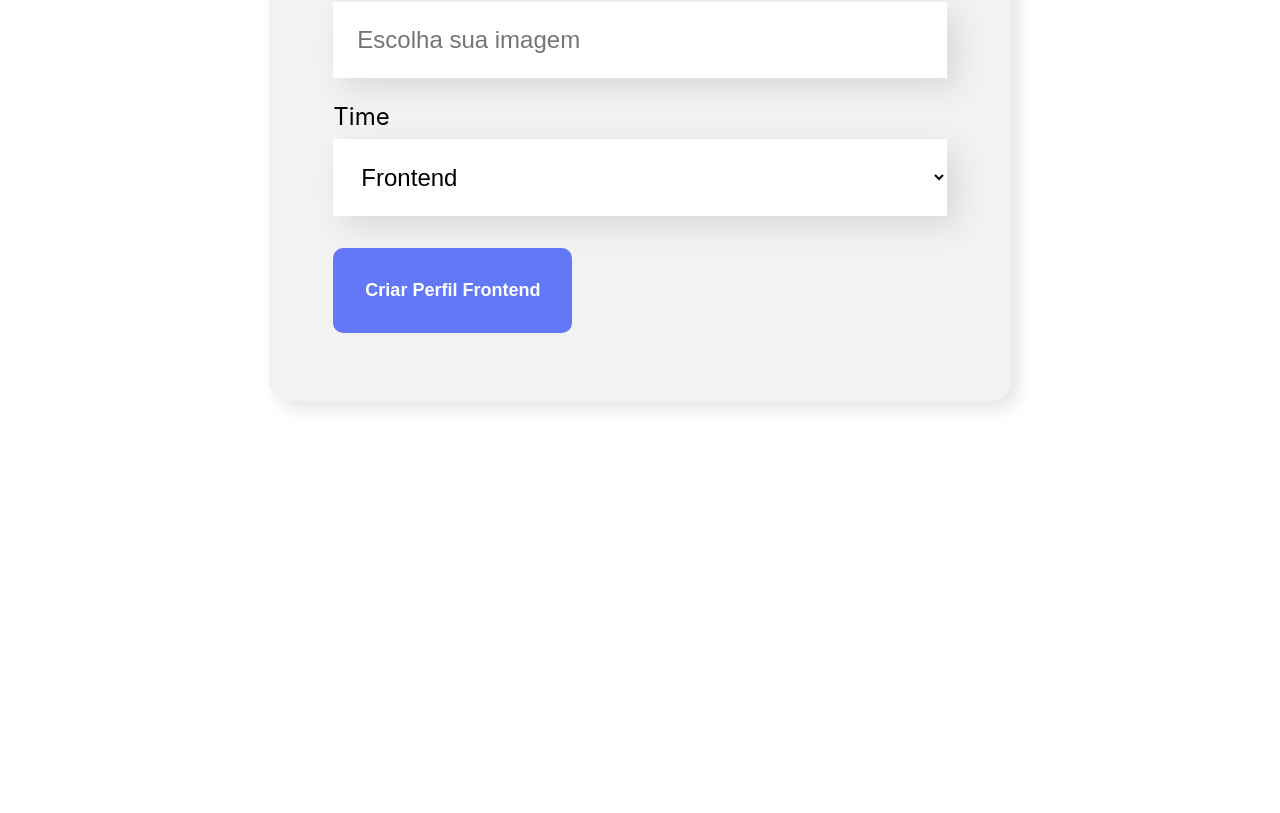
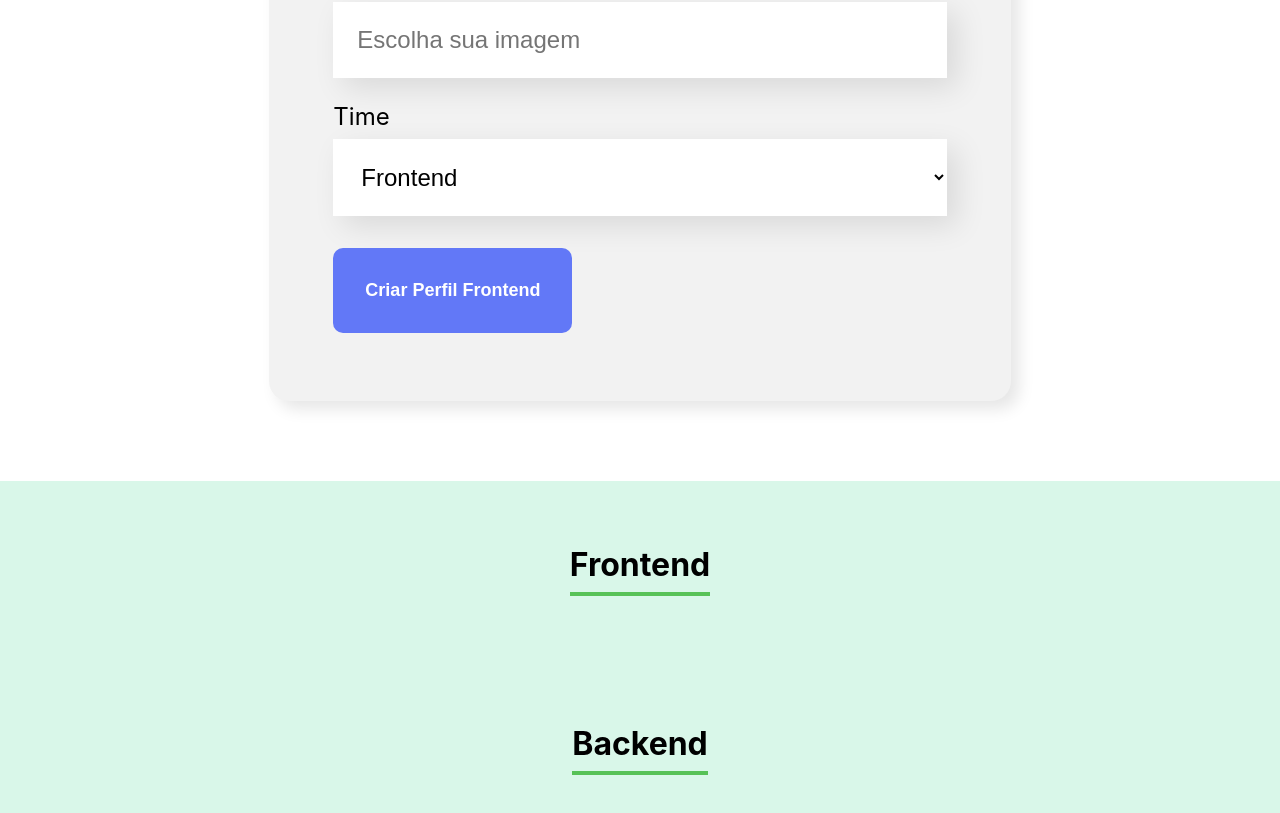
Before and after one commit to PedroHSilva/organo_react-app, a React (Create React App) app: page / in a window 1280 px wide. Shown: the part 996-1809 px from the top of the page. Before the commit the page ends 1477 px from the top, so only its background shows below. Built offline with nearby package versions, Linux system fonts and the light colour scheme; the HTML template or start-up script is replaced by a standard one.

Commit message:
Iniciando o componente TIME

```diff
--- a/src/App.jsx
+++ b/src/App.jsx
@@ -1,6 +1,7 @@
 import { useState } from 'react';
 import Banner from './componentes/Banner';
 import Formulario from './componentes/Formulario';
+import Time from './componentes/Time';
 
 const App = () => {
 
@@ -17,6 +18,8 @@ const App = () => {
         <Formulario
           aoColaboradorCadastrado={ colaborador => aoNovoColaboradorAdd(colaborador) }
         />
+        <Time titulo="Frontend" />
+        <Time titulo="Backend" />
     </div>
   );
 }
--- /dev/null
+++ b/src/componentes/Time/index.css
@@ -0,0 +1,12 @@
+.time {
+    text-align: center;
+    padding: 32px;
+    background-color: #d9f7e9;
+}
+
+.time h3 {
+    font-size: 32px;
+    border-bottom: 4px solid #57c257;
+    display: inline-block;
+    padding-bottom: 8px;
+}
--- /dev/null
+++ b/src/componentes/Time/index.jsx
@@ -0,0 +1,12 @@
+import './index.css'
+
+const Time = (props) => {
+
+    return (
+        <section className='time'>
+            <h3>{ props.titulo }</h3>
+        </section>
+    )
+}
+
+export default Time
```
Also changed, not shown: src/componentes/ListaSuspensa/index.css (line endings or trailing spaces).
